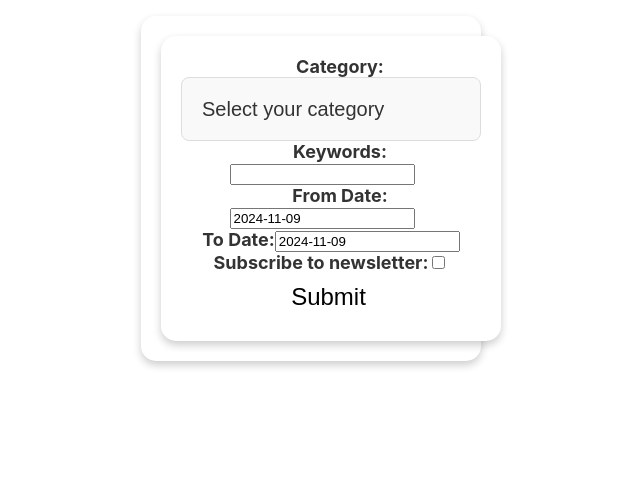
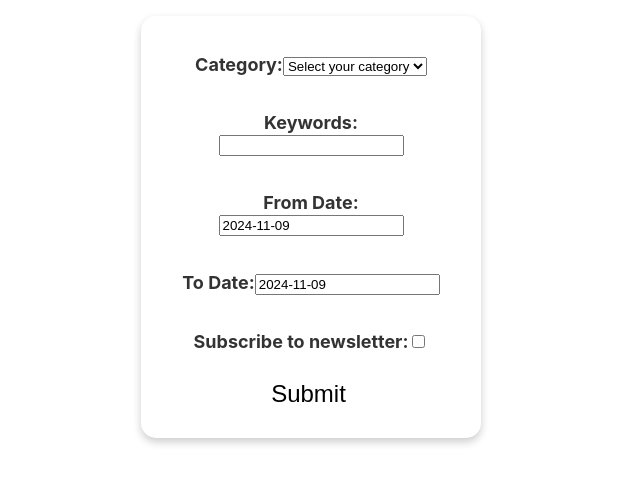
Before and after one commit to nishoof/newsflash, a React (Create React App) app: page / in a window 1280 px wide. Shown: the top 484 px of the page, without its empty margins (329-969 px from the left). Built offline with nearby package versions, Linux system fonts and the light colour scheme.

Commit message:
added classes to divs in Input.tsx so I can edit the css

```diff
--- a/src/App.css
+++ b/src/App.css
@@ -24,7 +24,7 @@ form {
   position: relative;
 }
 
-label {
+div.form-label {
   padding: 1em;
 }
 
--- a/src/components/Input.tsx
+++ b/src/components/Input.tsx
@@ -2,7 +2,6 @@
 import React, { useState, useEffect, useRef } from "react";
 import flatpickr from "flatpickr";
 import "flatpickr/dist/flatpickr.min.css"; // Import Flatpickr styles
-import './Input.css';
 import { get } from "http";
 
 let savedFormData: FormData = {
@@ -10,7 +9,7 @@ let savedFormData: FormData = {
   categories: "",
   fromDate: "",
   toDate: "",
-  keywords: ""
+  keywords: "",
 };
 
 interface Props {
@@ -87,9 +86,9 @@ const Form = ({ onSubmit }: Props) => {
   };
 
   return (
-    <form onSubmit={handleSubmit} style={{ maxWidth: "400px", margin: "auto" }}>
+    <form onSubmit={handleSubmit}>
       <section className="search-form-wrapper">
-        <div>
+        <div className="form-label">
           <label>
             Category:
             <select
@@ -111,18 +110,14 @@ const Form = ({ onSubmit }: Props) => {
           </label>
         </div>
 
-        <div>
+        <div className="form-label">
           <label>
             Keywords:
-            <input
-              type="text"
-              name="keywords"
-              onChange={handleChange}
-            />
+            <input type="text" name="keywords" onChange={handleChange} />
           </label>
         </div>
 
-        <div>
+        <div className="form-label">
           <label>
             From Date:
             <input
@@ -135,7 +130,7 @@ const Form = ({ onSubmit }: Props) => {
           </label>
         </div>
 
-        <div>
+        <div className="form-label">
           <label>
             To Date:
             <input
@@ -148,7 +143,7 @@ const Form = ({ onSubmit }: Props) => {
           </label>
         </div>
 
-        <div>
+        <div className="form-label">
           <label>
             Subscribe to newsletter:
             <input
```
